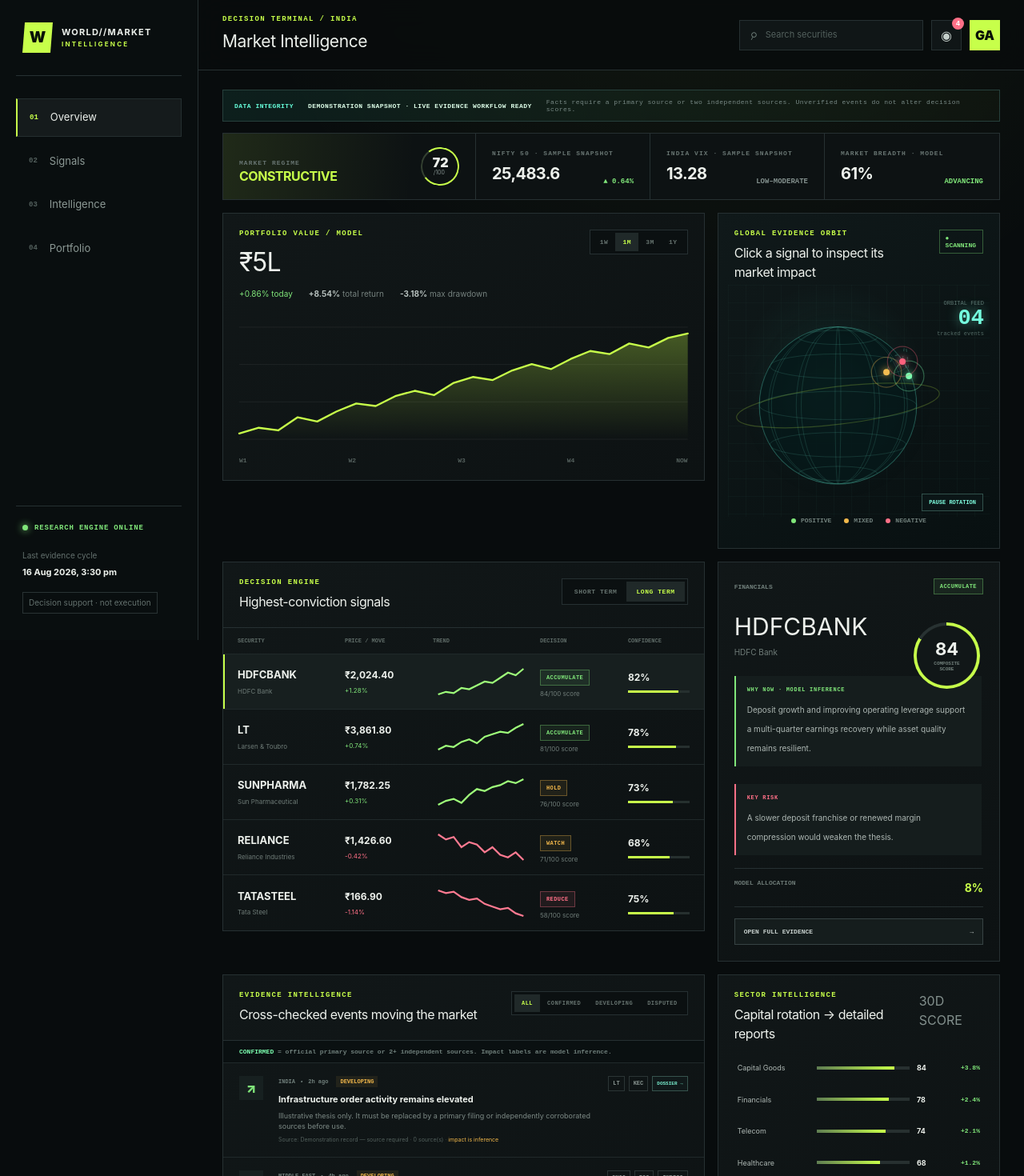
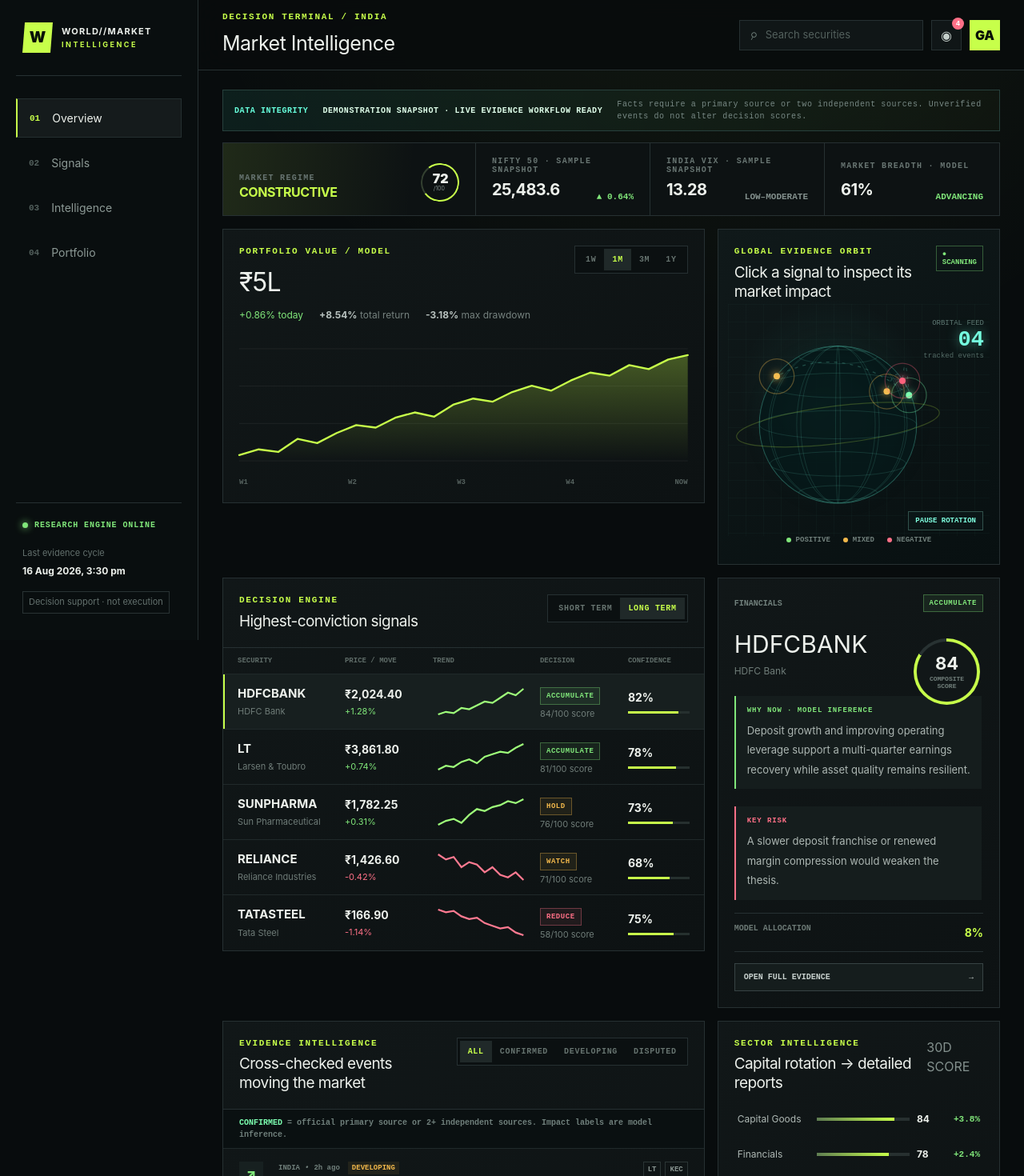
Before and after one commit to Gautamaroraa/world-market-intelligence, a Next.js app: page / in a window 1280 px wide. Shown: the top 1470 px of the page at 80% size. Built offline with nearby package versions, Linux system fonts and the light colour scheme.

Commit message:
Improve report links and readability: app/globals.css

```diff
--- a/app/globals.css
+++ b/app/globals.css
@@ -116,3 +116,67 @@
 .report-grid { display:grid; grid-template-columns:1fr 1fr; gap:9px; margin:0; }.report-grid>div { background:#0c1415; border:1px solid #263331; padding:11px; }.report-grid dt { color:#6c7c78; font:700 7px ui-monospace,monospace; text-transform:uppercase; }.report-grid dd { margin:6px 0 0; color:#c5cecb; font-size:10px; line-height:1.4; }.evidence-row { width:100%; display:grid; grid-template-columns:10px 1fr auto; align-items:center; gap:10px; border:0; border-top:1px solid #263331; background:transparent; color:#b9c4c0; padding:11px 0; text-align:left; }.evidence-row span b,.evidence-row span small { display:block; }.evidence-row span b { font-size:9px; }.evidence-row span small { color:#65736f; font-size:7px; margin-top:4px; }.evidence-row em { color:#8b9a96; font:700 7px ui-monospace,monospace; font-style:normal; }.status-dot { width:6px;height:6px;border-radius:50%;background:var(--amber);box-shadow:0 0 8px var(--amber);}.status-dot.confirmed{background:var(--green);box-shadow:0 0 8px var(--green)}.status-dot.disputed{background:var(--red);box-shadow:0 0 8px var(--red)}
 .horizon-grid { display:grid; grid-template-columns:repeat(4,1fr); gap:8px; }.horizon-grid div { border:1px solid #283635; background:#0c1415; padding:12px; display:grid; gap:6px; }.horizon-grid span { color:#657570; font:700 8px ui-monospace,monospace; }.horizon-grid b { font-size:15px; }.inference-badge { color:#f2b84b; border:1px solid rgba(242,184,75,.4); padding:3px 5px; font:800 7px ui-monospace,monospace; margin-right:7px; }.source-link { display:inline-block; color:#7cffde; border:1px solid #3d5e57; padding:10px 12px; text-decoration:none; font:800 8px ui-monospace,monospace; }.report-tags { justify-content:flex-start; max-width:none; }
 @media(max-width:720px){.integrity-banner{grid-template-columns:1fr;}.integrity-banner p{line-height:1.45}.world-panel{min-height:390px}.globe-stage{height:260px}.globe-event-card{left:14px;width:76%}.report-drawer{padding:22px 15px}.two-col,.report-grid{grid-template-columns:1fr}.horizon-grid{grid-template-columns:repeat(2,1fr)}.action-popover{position:fixed;right:12px;top:68px;width:calc(100vw - 24px)}}
+
+/* Readability pass: keep the dense terminal feel without miniature text. */
+body { font-size:16px; }
+.eyebrow,.panel-kicker { font-size:11px; line-height:1.35; }
+.topbar h1 { font-size:25px; }
+.search-box input { font-size:13px; }
+.nav-item { font-size:14px; }
+.nav-item span,.brand strong { font-size:11px; }
+.brand span { font-size:9px; }
+.sidebar-foot p,.sidebar-foot small { font-size:11px; line-height:1.45; }
+.sidebar-foot strong { font-size:12px; line-height:1.45; }
+.system-state { font-size:10px; }
+.integrity-banner { font-size:10px; line-height:1.5; }
+.market-strip p { font-size:10px; }
+.market-strip article>span { font-size:11px; }
+.panel-head h3 { font-size:19px; line-height:1.25; }
+.period-tabs button,.filter-tabs button,.horizon-toggle button { font-size:10px; padding:8px 10px; }
+.portfolio-meta { font-size:12px; line-height:1.45; }
+.chart-labels { font-size:9px; }
+.live-badge,.globe-control,.globe-readout span,.globe-readout small { font-size:9px; }
+.globe-event-card span,.globe-event-card small { font-size:9px; line-height:1.35; }
+.globe-event-card strong { font-size:13px; line-height:1.35; }
+.impact-legend { font-size:9px; }
+.stock-header { font-size:9px; }
+.stock-row b { font-size:14px; }
+.stock-row small { font-size:11px; line-height:1.35; }
+.security b { font-size:15px; }
+.signal { font-size:9px; }
+.thesis-top>span { font-size:10px; }
+.company-name { font-size:12px; }
+.score-ring small { font-size:8px; }
+.thesis-block p { font-size:9px; }
+.thesis-block span { font-size:13px; line-height:1.65; }
+.allocation span,.review-button { font-size:10px; }
+.verification-rule { font-size:10px; line-height:1.5; }
+.event-copy>div { font-size:9px; }
+.event-copy h4,.event-copy h4 button { font-size:14px; line-height:1.35; }
+.event-copy p { font-size:12px; line-height:1.6; }
+.event-copy small { font-size:10px; line-height:1.45; }
+.company-tags span,.company-tags button { font-size:9px; }
+.sector-row { font-size:12px; }
+.sector-row strong { font-size:12px; }
+.sector-row em { font-size:11px; }
+.sector-hint { font-size:10px; line-height:1.55; }
+footer { font-size:9px; }
+.report-drawer>h2 { font-size:34px; line-height:1.2; }
+.report-drawer>h2 small { font-size:14px; }
+.report-drawer section h3 { font-size:17px; }
+.report-drawer section p { font-size:14px; line-height:1.7; }
+.report-verdict>span { font-size:12px; }
+.report-verdict>em:not(.signal) { font-size:10px; }
+.two-col b,.risk-copy b { font-size:10px; }
+.metric-line { grid-template-columns:140px 1fr 38px; font-size:12px; }
+.method-note,.empty-note { font-size:10px; }
+.report-grid dt { font-size:9px; }
+.report-grid dd { font-size:13px; }
+.evidence-row { color:#b9c4c0; text-decoration:none; cursor:pointer; }
+.evidence-row span b { font-size:12px; line-height:1.4; }
+.evidence-row span small,.evidence-row em { font-size:9px; line-height:1.4; }
+.horizon-grid span { font-size:10px; }
+.inference-badge,.source-link { font-size:10px; }
+.report-primary-link { display:inline-flex; margin:0 0 16px; color:#06100e; background:#7cffde; border:1px solid #7cffde; padding:12px 15px; text-decoration:none; font:900 11px ui-monospace,monospace; letter-spacing:.05em; }
+.report-primary-link:hover { background:var(--acid); border-color:var(--acid); }
+@media(max-width:720px){.event-copy h4,.event-copy h4 button{font-size:13px}.event-copy p{font-size:11px}.stock-row b{font-size:13px}.stock-row small{font-size:10px}.report-drawer>h2{font-size:27px}.report-drawer section p{font-size:13px}}
```
